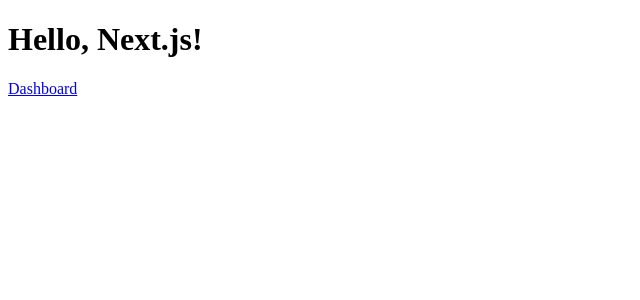
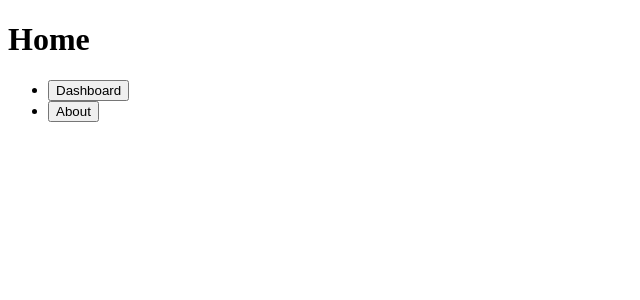
Before and after one commit to hayleyw7/moods, a Next.js app: page / in a window 1280 px wide. Shown: the top 300 px of the page, without its empty margins (0-640 px from the left). Built offline with nearby package versions, Linux system fonts and the light colour scheme.

Commit message:
Make buttons

```diff
--- /dev/null
+++ b/src/app/components/links.tsx
@@ -0,0 +1,45 @@
+'use client'
+
+import { usePathname, useRouter } from 'next/navigation'
+import Link from 'next/link'
+export function Links() {
+
+  // You can use usePathname() to determine if a link is active. For example, to add a class to the active link, you can check if the current pathname matches the href of the link:
+
+  const pathname = usePathname()
+  const router = useRouter()
+
+  return (
+    <nav>
+      <ul>
+
+        {/* 2 different ways to do links below */}
+
+        <li>
+          <button type="button" onClick={() => router.push('/dashboard')}>
+            Dashboard
+          </button>
+        </li>
+        <li>
+
+          {/* 1st way to do */}
+
+          {/* <Link
+            className={`link ${pathname === '/about' ? 'active' : ''}`}
+            href="/about"
+          >
+            About
+          </Link> */}
+
+          {/* 2nd way to do */}
+
+          <button type="button" onClick={() => router.push('/about')}>
+            About
+          </button>
+        </li>
+
+
+      </ul>
+    </nav>
+  )
+}
--- a/src/app/page.tsx
+++ b/src/app/page.tsx
@@ -6,18 +6,22 @@
 
 // Pages can fetch data.
 
-import { Metadata } from 'next'
-import Link from 'next/link'
+'use client'
 
-export const metadata: Metadata = {
-  title: 'Next.js',
-}
+// import { Metadata } from 'next'
+// import Link from 'next/link'
+import { Links } from './components/links'
+import { useRouter } from 'next/navigation'
+
+// export const metadata: Metadata = {
+//   title: 'Next.js',
+// }
 
 export default function Page() {
   return (
     <div>
-      <h1>Hello, Next.js!</h1>
-      <Link href="/dashboard">Dashboard</Link>
+      <h1>Home</h1>
+      <Links />
     </div>
   )
 }
```
Also changed, not shown: src/app/dashboard/page.tsx (+15 -1 lines).
